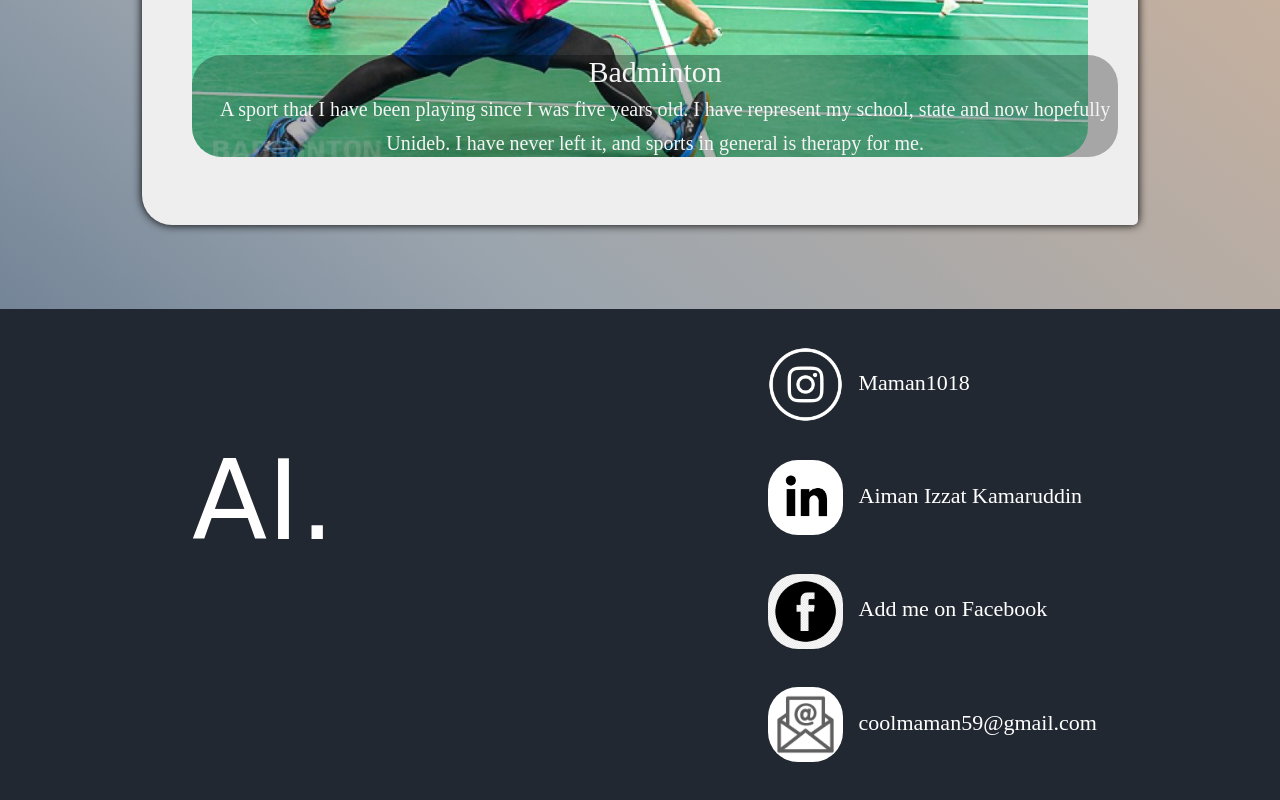
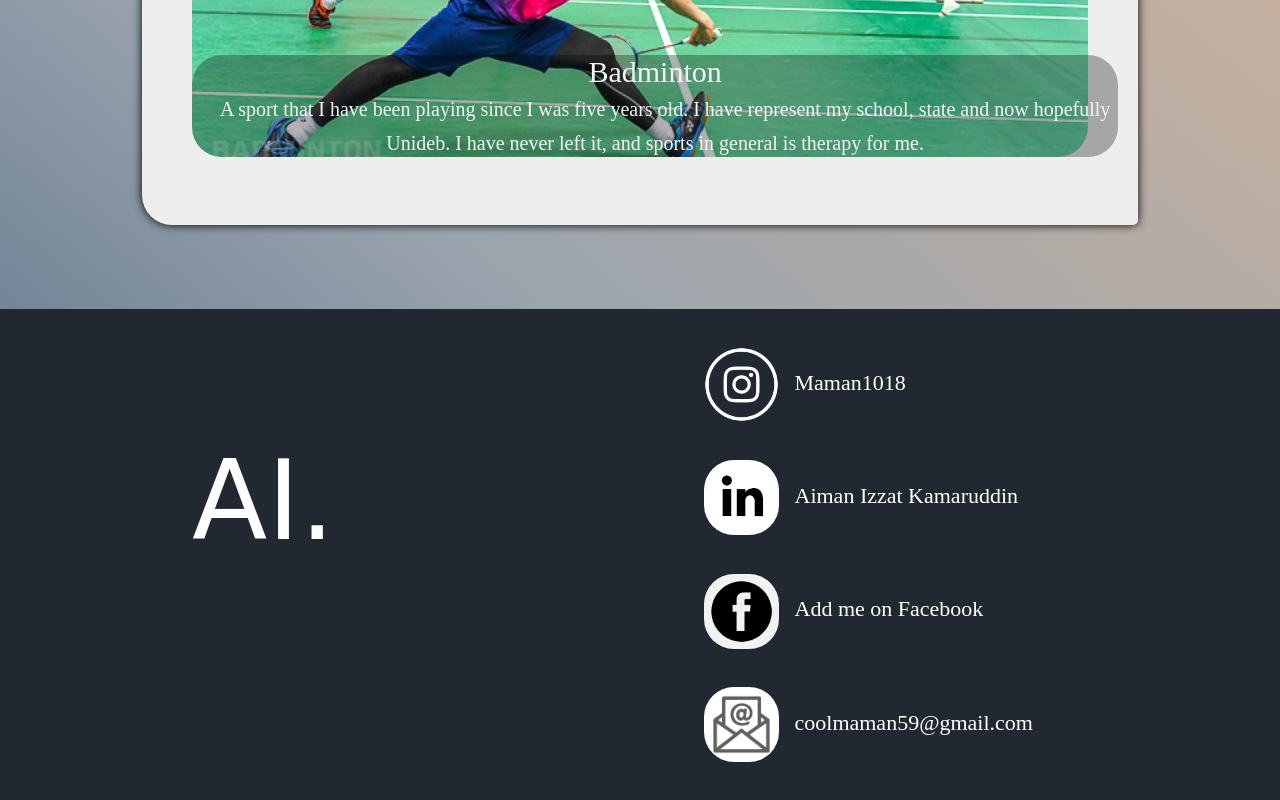
Before and after one commit to Maman1018/AimanHobby, a plain HTML site: page index.html in a window 1280 px wide. Shown: the part 1021-1821 px from the top of the page. Drawn offline with Linux system fonts and the light colour scheme; a web font is replaced by a local one.

Commit message:
Update index.html

```diff
--- a/index.html
+++ b/index.html
@@ -126,23 +126,23 @@
 
 
 
-             <p style="font-size: 22px; margin-top: 3%; margin-left: 60%; ">
+             <p style="font-size: 22px; margin-top: 3%; margin-left: 55%; ">
               <a href="https://www.instagram.com/maman1018/">
               <img style="height: 75px; width: 75px;" src="Instagram_logo.png"></a>
               <a href="https://www.instagram.com/maman1018/" style="text-decoration: none; color: white; padding-left: 10px;">
                 Maman1018</a></p>
-                <p style="font-size: 22px; margin-top: 3%; margin-left: 60%; ">
+                <p style="font-size: 22px; margin-top: 3%; margin-left: 55%; ">
                   <a href="https://www.linkedin.com/in/ai1018/">
                   <img style="height: 75px; width: 75px; object-fit: cover;" src="Linkedin_logo.png"></a>
                   <a href="https://www.linkedin.com/in/ai1018/" style="text-decoration: none; color: white; padding-left: 10px;">
                     Aiman Izzat Kamaruddin</a></p>
 
-                    <p style="font-size: 22px; margin-top: 3%; margin-left: 60%; position: sticky; ">
+                    <p style="font-size: 22px; margin-top: 3%; margin-left: 55%; position: sticky; ">
                       <a href="https://www.facebook.com/aiman.izzat.92">
                       <img style="height: 75px; width: 75px; " src="facebook_logo.png"></a>
                       <a href="https://www.facebook.com/aiman.izzat.92" style="text-decoration: none; color: white; padding-left: 10px;">
                         Add me on Facebook</a></p>
-                        <p style="font-size: 22px; margin-top: 3%; margin-left: 60%; position: sticky;">
+                        <p style="font-size: 22px; margin-top: 3%; margin-left: 55%; position: sticky;">
                           <a href="mailto:coolmaman59@gmail.com">
                           <img style="height: 75px; width: 75px; object-fit: cover;" src="Email_logo.jpg"></a>
                           <a href="mailto:coolmaman59@gmail.com" style="text-decoration: none; color: white; padding-left: 10px;">
```
